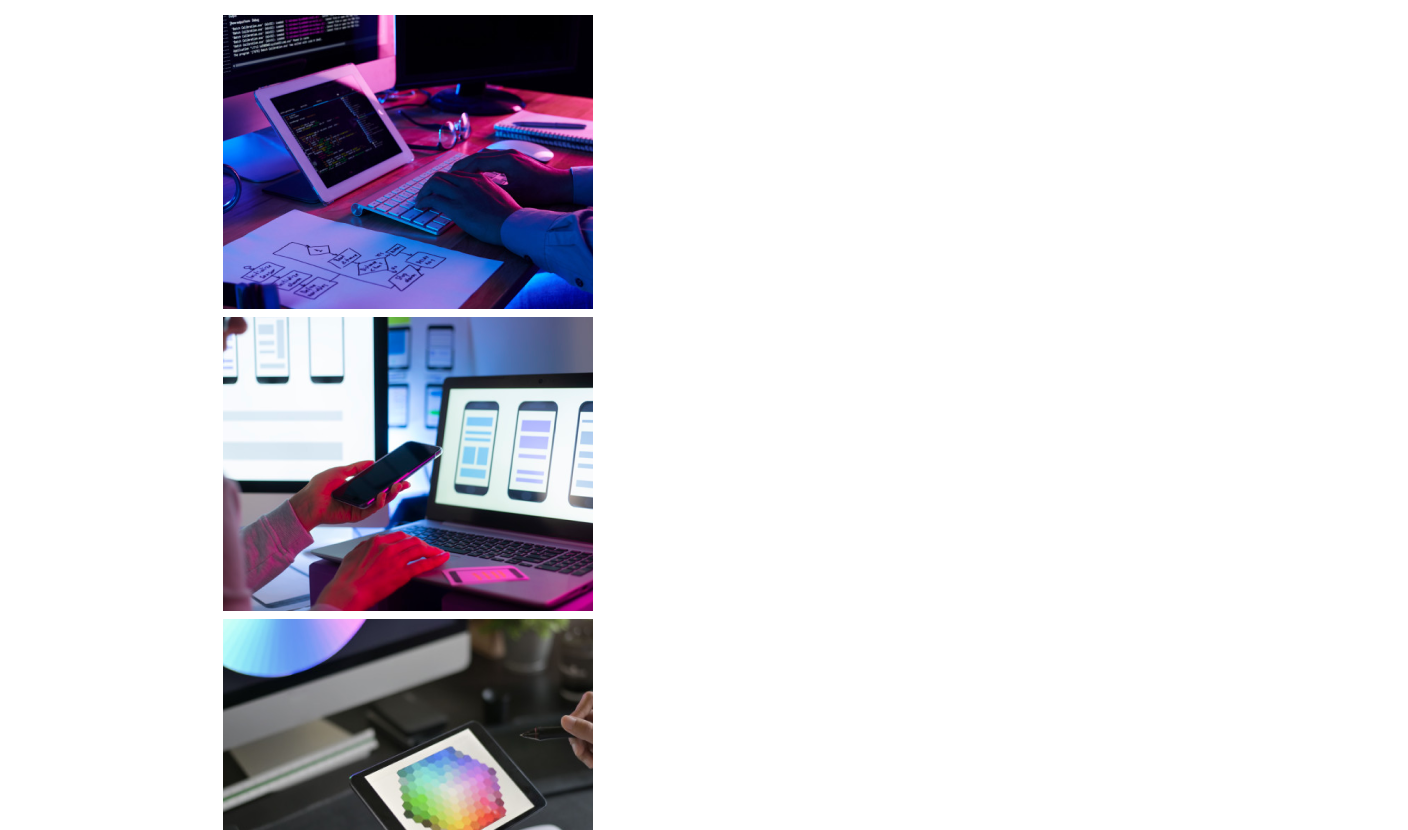
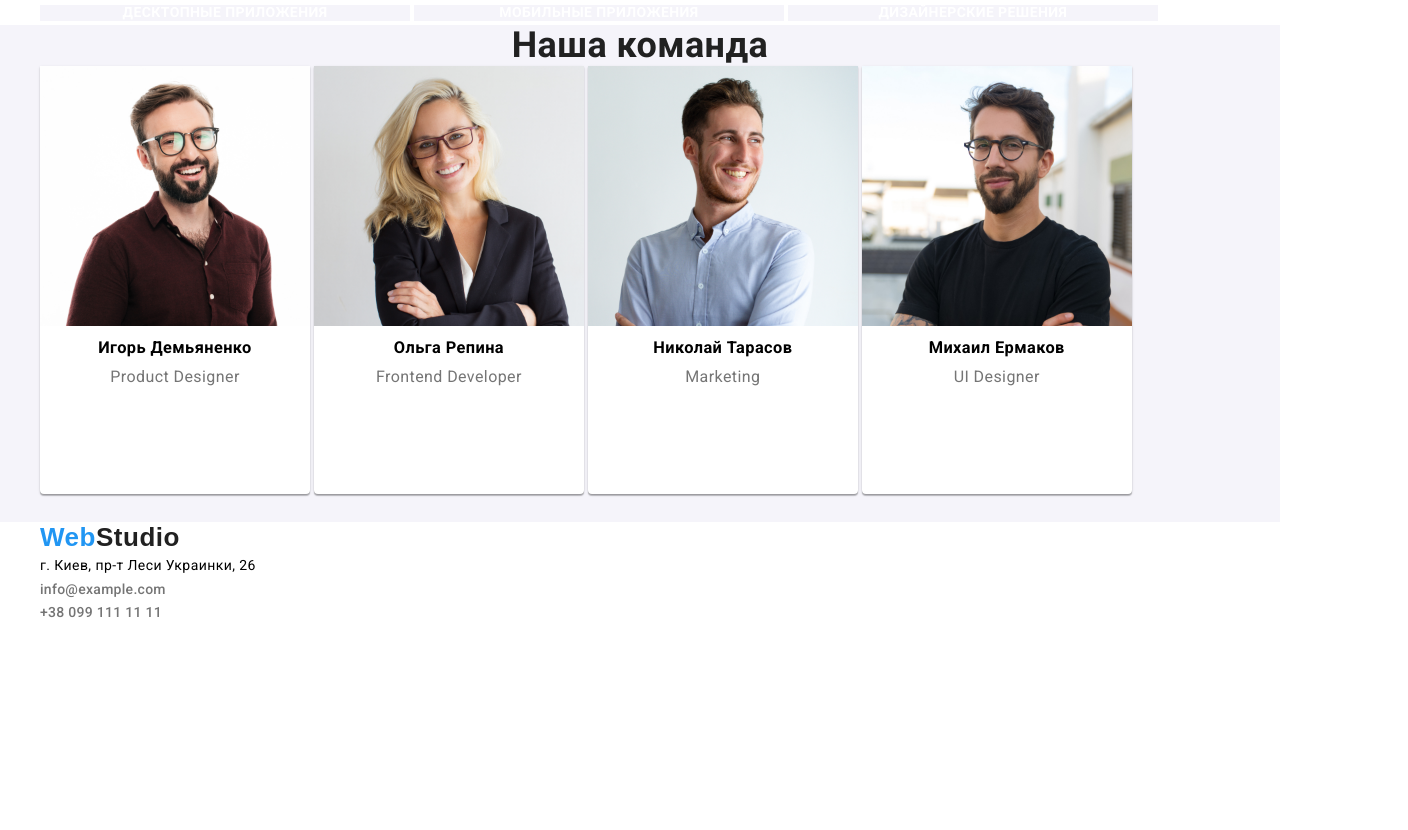
Before and after one commit to Nastasi-Design/goit-project, a plain HTML site: page index.html in a window 1280 px wide. Shown: the part 756-1586 px from the top of the page, 1408 px wide, since content can reach past the window. After the commit the page ends 1381 px from the top, so only its background shows below. Drawn offline with nearby package versions, Linux system fonts and the light colour scheme.

Commit message:
Добавляет нормалайз
Добавлена нормализация стилей, выравнивание

```diff
--- a/css/styles.css
+++ b/css/styles.css
@@ -6,19 +6,25 @@
     --color-grey: #F5F4FA;
 }
 
-*,
-*::before,
-*::after {
-  box-sizing: border-box;
+html{
+    box-sizing: border-box;
+}
+
+*, *::before, *::after {
+  box-sizing: inherit;
 }
 
 .container{
-    position: relative;
-    width: 1200px;;
-    margin: 24px 200px;
-    padding: 15px;
+    width: 1230px;
+    padding-left: 15px;
+    padding-right: 15px;
+    margin:0 auto;
 }
 
+h1, h2, h3{
+    margin-top: 0;
+    margin-bottom: 0;
+}
 body {
     background-color: #ffffff;
     color: var(--accent-text-color);
@@ -30,6 +36,9 @@ body {
     letter-spacing: 0.03em;
 }
 
+.section-background{
+    background-color: var(--color-grey);
+}
 /*Общие стили*/
 
 
@@ -57,34 +66,39 @@ body {
         font-size: 36px;
         line-height: 1.16;
         text-align: center;
+        margin: 0;
+        padding: 0;
     }
 
     .description {
         color: var(--primary-text-color);
+        margin: 0;
+        padding: 0;
     }
 
     .button {
         color: var(--titel-text-color);
         font-family: inherit;
         font-size: 16px;
-        padding: 10px 32px;
-        display: inline-block;
         border: none;
         border-radius: 4px;
-
+        display: inline-block;
+        min-width: 73px;
+        text-align: center;
     }
 
     .button.primary {
         background-color: var(--accent-color);
         color: var(--primari-white-color);
         text-decoration: none;
+        box-align: center;
+        padding: 10px 32px;
     }
 
     .button.primary:hover, .button.primary:focus{
         background-color: var(--primari-white-color);
         color:  var(--accent-color);
         font-weight: 700;
-        font-size: 16px;
         line-height: 1.9;
     }
 
@@ -92,11 +106,10 @@ body {
         background-color: var(--color-grey);
         color: var(--titel-text-color);
         font-weight: 500;
-        font-size: 16px;
         line-height: 1.6;
         padding: 6px 22px;
-        display: inline-block;
         margin: 4px;
+        box-align: center;
     }
 
     .button.secondary:hover, .button.secondary:focus{
@@ -140,15 +153,24 @@ body {
         color: var(--accent-color);
     }
 
+    .contacts{
+    }
+
     .nav-top{
         display: inline-block;
-        margin: 25px;
+        margin-right: 25px;
     }
 
 
     /*Герой*/
 
+    .hero{
+        text-align: center;
+    }
+
     .hero-title {
+        margin-top: 0;
+        margin-bottom: 30px;
         color: var(--primari-white-color);
         font-weight: 900;
         font-size: 44px;
@@ -158,21 +180,9 @@ body {
         text-transform: uppercase
     }
 
-    .hero-button {
-        background-color: var(--accent-color);
-        color: var(--primari-white-color);
-        text-decoration: none;
-    }
-
-    .hero-button:hover, .hero-button:focus{
-        background-color: var(--primari-white-color);
-        color:  var(--accent-color);
-
-    }
-
     /*Наши преимщества*/
     .title-hide{
-        display: none;
+
     }
 
     .advantages-title{
@@ -185,38 +195,68 @@ body {
 
     /*Чем мы занимаемся*/
 
+    .occupation-title{
+        font-weight: 700;
+        line-height: 1.14;
+        font-size: 14px;
+        text-transform: uppercase;
+        text-align: center;
+        color: var(--primari-white-color);
+        background-color: var(--color-grey);
+    }
+    }
+
     /*Наша команда*/
-
-    .section-bgr{
-        background-color: #F5F4FA;
-    }
 
     .title-team{
         font-weight: 500;
         font-size: 16px;
-        text-align: left;
         line-height: 1.18;
+        margin-top: 0;
+        margin-bottom: 10;
     }
     .description-team{
         font-size: 16px;
         line-height: 1.9;
     }
 
+    .eject-team{
+        display: inline-block;
+        text-align: center;
+    }
+
+    .card-team {
+        width: 270px;
+        height: 428px;
+        margin-bottom: 20px;
+        border-radius: 4px;
+        overflow: hidden;
+        background-color: var(--primari-white-color);
+        box-shadow: 0px 1px 3px rgba(0, 0, 0, 0.12), 0px 1px 1px rgba(0, 0, 0, 0.14), 0px 2px 1px rgba(0, 0, 0, 0.2);
+        border-radius: 0px 0px 4px 4px;
+      }
+
     /*Футер*/
 
     .office{
         font-style: normal;
         font-size: 14px;
-        line-height: 1.71;
+        margin-top: 0;
+        margin-bottom: 0;
     }
 
     .contacts{
         font-style: normal;
+
     }
 
     /*2 СТРАНИЦА*/
 
     /*Портфолио*/
+
+    .portfolio{
+
+    }
 
     .portfolio-title{
         color: var(--titel-text-color);
@@ -225,6 +265,13 @@ body {
         line-height: 2;
         letter-spacing: 0.06em;
         text-decoration: none;
+        margin-top: 0;
+        margin-bottom: 0;
+    }
+
+    .list.botton{
+        margin-left: auto;
+        margin-right: auto;
     }
 
     .description-portfolio{
@@ -239,4 +286,10 @@ body {
         color: var(--primari-white-color);
         font-size: 18px;
         line-height: 1.55;
+        margin-top: 0;
+        margin-bottom: 0;
     }
+
+    .eject{
+        display: inline-block;
+    }
--- a/index.html
+++ b/index.html
@@ -5,13 +5,14 @@
     <meta http-equiv="X-UA-Compatible" content="IE=edge">
     <meta name="viewport" content="width=device-width, initial-scale=1.0">
     <title>Document</title>
-    <link rel="preconnect" href="https://fonts.gstatic.com">
-    <link href="https://fonts.googleapis.com/css2?family=Roboto:wght@400;500;700;900&display=swap" rel="stylesheet">
+    <link rel="stylesheet" href="https://fonts.googleapis.com/css2?family=Roboto:wght@400;500;700;900&display=swap">
+    <link rel="stylesheet" href="https://cdnjs.cloudflare.com/ajax/libs/modern-normalize/1.0.0/modern-normalize.min.css">
     <link rel="stylesheet" href="./css/styles.css">
 </head>
-<div class="container">
+
 <body>
     <!--Хедер-->
+    <div class="container">
         <header class="page-head">
             <nav>
                 <a class="link logo-link" href="./"><span class="logo-color">Web</span>Studio</a>
@@ -26,20 +27,23 @@
                     <li class="nav-top"><a class="link" href="">info@devstudio.com</a></li>
                     <li class="nav-top"><a class="link" href="">+38 096 111 11 11</a></li>
                 </ul>
+        </div>
       </header>
 
           <!--Герой-->
 
-          <section class="hero section-bgr">
+          <section class="hero section-background">
+    <div class="container">
               <h1 class="title hero-title">Эффективные решения для вашего бизнеса</h1>
           <a href="" class="button primary">Заказать услугу</a>
+    </div>
           </section>
-
         <main>
 
           <!--наши преимущества-->
 
           <section class="advantages">
+    <div class="container">
               <h2 class="title title-section title-hide">Наши преимущества</h2>
 
               <ul class="list">
@@ -63,46 +67,58 @@
                         <p class="description description-advantages">Значимость этих проблем настолько очевидна, что реализация плановых заданий.</p>
                   </li>
               </ul>
+    </div>
           </section>
 
           <!--Чем мы занимаемся-->
 
           <section class="occupation">
+    <div class="container">
              <h2 class="title title-section">Чем мы занимаемся</h2>
 
+
              <ul class="list">
-                 <li><img src="./images/img_1.png" alt="Ноутбук" width="370"></li>
-                 <li><img src="./images/img_2.png" alt="Ноутбук и телефон" width="370"></li>
-                 <li><img src="./images/img_3.png" alt="Планшет" width="370"></li>
+                 <li class="eject-team"><img src="./images/img_1.png" alt="Ноутбук" width="370">
+                    <h3 class="title occupation-title">Десктопные приложения</h3>
+                 </li>
+                 <li class="eject-team"><img src="./images/img_2.png" alt="Ноутбук и телефон" width="370">
+                    <h3 class="title occupation-title">Мобильные приложения</h3>
+                 </li>
+                 <li class="eject-team"><img src="./images/img_3.png" alt="Планшет" width="370">
+                    <h3 class="title occupation-title">Дизайнерские решения</h3>
+                 </li>
              </ul>
+    </div>
           </section>
 
           <!--Наша команда-->
 
-          <section class="team section-bgr">
+          <section class="team section-background">
+    <div class="container">
               <h2 class="title title-section">Наша команда</h2>
               <ul class="list">
-                  <li>
-                      <img src="./images/Demyanenko.png" alt="Фото Игоря Демьяненко" width="270">
-                      <h3 class="title title-team">Игорь Демьяненко</h3>
-                      <p class="description description-team">Product Designer</p>
+                  <li class="eject-team">
+                     <div class="card-team"><img src="./images/Demyanenko.png" alt="Фото Игоря Демьяненко" width="270">
+                      <h3 class="title-team">Игорь Демьяненко</h3>
+                      <p class="description description-team">Product Designer</p></div>
                   </li>
-                <li>
-                    <img src="./images/Repina.png" alt="Фото Ольги Репиной" width="270">
-                    <h3 class="title title-team">Ольга Репина</h3>
-                    <p class="description description-team">Frontend Developer</p>
+                <li class="eject-team">
+                    <div class="card-team"><img src="./images/Repina.png" alt="Фото Ольги Репиной" width="270">
+                    <h3 class="title-team">Ольга Репина</h3>
+                    <p class="description description-team">Frontend Developer</p></div>
                 </li>
-                <li>
-                    <img src="./images/Tarasov.jpg" alt="Фото Николая Тарасова" width="270">
-                    <h3 class="title title-team">Николай Тарасов</h3>
-                    <p class="description description-team">Marketing</p>
+                <li class="eject-team">
+                    <div class="card-team"><img src="./images/Tarasov.jpg" alt="Фото Николая Тарасова" width="270">
+                    <h3 class="title-team">Николай Тарасов</h3>
+                    <p class="description description-team">Marketing</p></div>
                 </li>
-                <li>
-                    <img src="./images/Ermakov.jpg" alt="Фото Михаила Ермакова" width="270">
-                    <h3 class="title title-team">Михаил Ермаков</h3>
-                    <p class="description description-team">UI Designer</p>
+                <li class="eject-team">
+                    <div class="card-team"><img src="./images/Ermakov.jpg" alt="Фото Михаила Ермакова" width="270">
+                    <h3 class="title-team">Михаил Ермаков</h3>
+                    <p class="description description-team">UI Designer</p></div>
                 </li>
                 </ul>
+    </div>
           </section>
 
         </main>
@@ -110,6 +126,7 @@
       <!--Футер-->
 
         <footer class="footer">
+    <div class="container">
 
             <a class="link logo-link" href="./"><span class="logo-color">Web</span>Studio</a>
 
@@ -120,8 +137,7 @@
             <li><a class="link" href="">+38 099 111 11 11</a></li>
         </ul>
         </address>
-
+    </div>
       </footer>
-    </div>
 </body>
 </html>
```
Also changed, not shown: portfolio.html (+17 -9 lines). Lines whose indentation alone changed are shown as unchanged.
